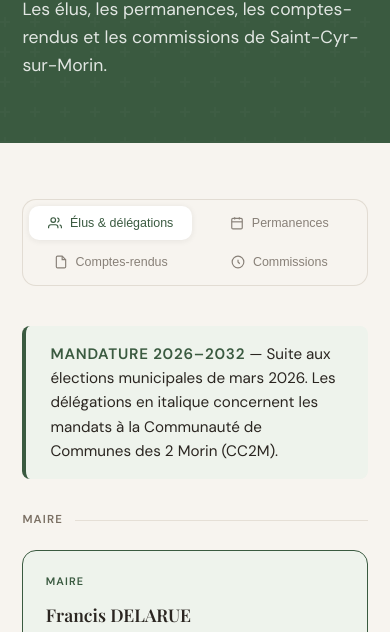
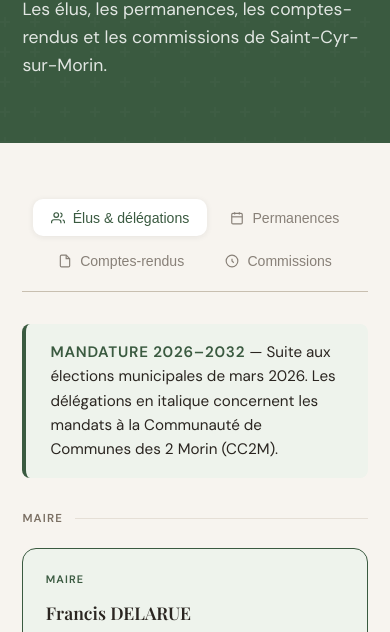
Before and after one commit to PayetGabriel/mairie-saint-cyr-sur-morin, a plain HTML site: page la-commune/conseil-municipal.html in a window 390 px wide. Shown: the part 193-825 px from the top of the page. Drawn offline with nearby package versions, Linux system fonts and the light colour scheme; a web font is replaced by a local one.

Commit message:
changement tab-bars

```diff
--- a/css/style.css
+++ b/css/style.css
@@ -1280,6 +1280,53 @@ nav.scrolled { box-shadow: 0 2px 20px rgba(42,37,32,0.08); }
 }
 
 
+/* ── ONGLETS ─────────────────────────────── */
+
+.tabs-bar {
+  display: flex;
+  justify-content: center;
+  gap: 0.5rem;
+  margin-bottom: 3rem;
+  border-bottom: 1px solid var(--pierre);
+  padding-bottom: 0.75rem;
+
+  /* AJOUTS POUR ACTIVER LE RETOUR À LA LIGNE */
+  flex-wrap: wrap;        /* Permet aux onglets de passer à la ligne */
+}
+
+.tab-btn {
+  display: flex;
+  align-items: center;
+  gap: 0.5rem;
+  padding: 0.65rem 1.4rem;
+  border-radius: 10px;
+  font-size: 0.88rem;
+  font-weight: 500;
+  cursor: pointer;
+  border: none;
+  background: transparent;
+  color: var(--gris);
+  transition: all 0.2s;
+  white-space: nowrap;
+}
+
+.tab-btn svg { stroke: currentColor; flex-shrink: 0; }
+
+.tab-btn:hover {
+  color: var(--texte);
+  background: rgba(200,191,176,0.25);
+}
+
+.tab-btn.active {
+  background: var(--blanc);
+  color: var(--vert);
+  box-shadow: 0 1px 6px rgba(42,37,32,0.08);
+}
+
+.tab-pane { display: none; }
+.tab-pane.active { display: block; }
+
+
 /* ─── FOOTER ──────────────────────────────── */
 
 footer {
@@ -1376,6 +1423,17 @@ footer {
   .actu-grid    { grid-template-columns: 1fr; }
   .village-grid { grid-template-columns: 1fr; gap: 2.5rem; }
   .village-photos { margin-top: .5rem; }
+  .tabs-bar {
+    gap: 0.375rem;        /* Rapproche un poil les onglets sur petit écran */
+    margin-bottom: 2rem;
+  }
+
+  .tabs-bar::-webkit-scrollbar { display: none; } /* Cache scroll Chrome/Safari */
+
+  .tab-btn {
+    flex: 0 0 auto; /* Empêche les boutons de rétrécir */
+    padding: 0.65rem 1.1rem; /* On réduit un peu le padding */
+  }
 }
 
 @media (max-width: 700px) {
--- a/la-commune/conseil-municipal.html
+++ b/la-commune/conseil-municipal.html
@@ -14,51 +14,6 @@
   <link rel="stylesheet" href="/css/sivu.css" />
 
   <style>
-
-    /* ── ONGLETS ─────────────────────────────── */
-
-    .cm-tabs {
-      display: flex;
-      gap: 0.375rem;
-      background: var(--creme);
-      border: 1px solid rgba(200,191,176,0.45);
-      border-radius: 14px;
-      padding: 0.375rem;
-      width: fit-content;
-      margin-bottom: 2.5rem;
-      flex-wrap: wrap;
-    }
-
-    .cm-tab {
-      display: flex;
-      align-items: center;
-      gap: 0.5rem;
-      padding: 0.65rem 1.25rem;
-      border-radius: 10px;
-      font-size: 0.85rem;
-      font-weight: 500;
-      cursor: pointer;
-      border: none;
-      background: transparent;
-      color: var(--gris);
-      transition: all 0.2s;
-      white-space: nowrap;
-    }
-
-    .cm-tab svg { stroke: currentColor; }
-
-    .cm-tab:hover { color: var(--texte); background: rgba(200,191,176,0.2); }
-
-    .cm-tab.active {
-      background: var(--blanc);
-      color: var(--vert);
-      box-shadow: 0 1px 6px rgba(42,37,32,0.08);
-    }
-
-    .cm-pane { display: none; }
-    .cm-pane.active { display: block; }
-
-
     /* ── CARTE ÉLU ───────────────────────────── */
 
     .elus-grid {
@@ -417,8 +372,6 @@
     /* ── RESPONSIVE ──────────────────────────── */
 
     @media (max-width: 768px) {
-      .cm-tabs { width: 100%; }
-      .cm-tab { flex: 1; justify-content: center; font-size: 0.78rem; padding: 0.6rem 0.75rem; }
       .elus-grid { grid-template-columns: 1fr; }
       .cr-grid { grid-template-columns: 1fr 1fr; }
     }
@@ -442,20 +395,20 @@
   <div class="section-inner">
 
     <!-- Onglets -->
-    <div class="cm-tabs" role="tablist">
-      <button class="cm-tab active" data-pane="elus">
+    <div class="tabs-bar reveal" role="tablist">
+      <button class="tab-btn active" data-pane="elus">
         <svg width="14" height="14" fill="none" stroke-width="2" viewBox="0 0 24 24"><path d="M17 21v-2a4 4 0 0 0-4-4H5a4 4 0 0 0-4 4v2"/><circle cx="9" cy="7" r="4"/><path d="M23 21v-2a4 4 0 0 0-3-3.87"/><path d="M16 3.13a4 4 0 0 1 0 7.75"/></svg>
         Élus & délégations
       </button>
-      <button class="cm-tab" data-pane="permanences">
+      <button class="tab-btn" data-pane="permanences">
         <svg width="14" height="14" fill="none" stroke-width="2" viewBox="0 0 24 24"><rect x="3" y="4" width="18" height="18" rx="2"/><line x1="16" y1="2" x2="16" y2="6"/><line x1="8" y1="2" x2="8" y2="6"/><line x1="3" y1="10" x2="21" y2="10"/></svg>
         Permanences
       </button>
-      <button class="cm-tab" data-pane="cr">
+      <button class="tab-btn" data-pane="cr">
         <svg width="14" height="14" fill="none" stroke-width="2" viewBox="0 0 24 24"><path d="M14 2H6a2 2 0 0 0-2 2v16a2 2 0 0 0 2 2h12a2 2 0 0 0 2-2V8z"/><polyline points="14 2 14 8 20 8"/></svg>
         Comptes-rendus
       </button>
-      <button class="cm-tab" data-pane="commissions">
+      <button class="tab-btn" data-pane="commissions">
         <svg width="14" height="14" fill="none" stroke-width="2" viewBox="0 0 24 24"><circle cx="12" cy="12" r="10"/><path d="M12 8v4l3 3"/></svg>
         Commissions
       </button>
@@ -463,7 +416,7 @@
 
 
     <!-- ── ÉLUS ─── -->
-    <div class="cm-pane active" id="pane-elus">
+    <div class="tab-pane active" id="pane-elus">
 
       <div class="info-note reveal" style="margin-bottom: 2rem;">
         <strong>Mandature 2026–2032</strong> — Suite aux élections municipales de mars 2026. Les délégations en italique concernent les mandats à la Communauté de Communes des 2 Morin (CC2M).
@@ -649,7 +602,7 @@
 
 
     <!-- ── PERMANENCES ─── -->
-    <div class="cm-pane" id="pane-permanences">
+    <div class="tab-pane" id="pane-permanences">
 
       <div class="alert-box primary reveal" style="margin-bottom: 2rem;">
         <svg width="20" height="20" fill="none" stroke="currentColor" stroke-width="2" viewBox="0 0 24 24"><path d="M21 10c0 7-9 13-9 13s-9-6-9-13a9 9 0 0 1 18 0z"/><circle cx="12" cy="10" r="3"/></svg>
@@ -712,7 +665,7 @@
 
 
     <!-- ── COMPTES-RENDUS ─── -->
-    <div class="cm-pane" id="pane-cr">
+    <div class="tab-pane" id="pane-cr">
       <p style="font-size: 0.88rem; color: var(--gris); margin-bottom: 2rem;">Cliquez sur un conseil municipal pour consulter le compte-rendu.</p>
 
       <!-- 2025 -->
@@ -821,7 +774,7 @@
 
 
     <!-- ── COMMISSIONS ─── -->
-    <div class="cm-pane" id="pane-commissions">
+    <div class="tab-pane" id="pane-commissions">
 
       <div class="info-note reveal" style="margin-bottom: 2rem;">
         <strong>Note</strong> — La composition des commissions correspond à la mandature précédente (2020–2026). Elle sera mise à jour après la constitution des commissions de la nouvelle mandature 2026–2032.
@@ -947,11 +900,12 @@
     .then(r => r.text())
     .then(d => { document.getElementById('footer-placeholder').innerHTML = d; });
 
-  // Onglets
-  document.querySelectorAll('.cm-tab').forEach(btn => {
+  // Onglets mis à jour avec les nouvelles classes
+  document.querySelectorAll('.tab-btn').forEach(btn => {
     btn.addEventListener('click', () => {
-      document.querySelectorAll('.cm-tab').forEach(b => b.classList.remove('active'));
-      document.querySelectorAll('.cm-pane').forEach(p => p.classList.remove('active'));
+      document.querySelectorAll('.tab-btn').forEach(b => b.classList.remove('active'));
+      document.querySelectorAll('.tab-pane').forEach(p => p.classList.remove('active'));
+
       btn.classList.add('active');
       document.getElementById('pane-' + btn.dataset.pane).classList.add('active');
     });
@@ -966,29 +920,19 @@
   });
 
   // Gestion de l'ancrage direct depuis le footer ou un lien externe
-  // Nouveau système par Index Numérique
   function checkUrlTab() {
-    const hash = window.location.hash; // Récupère par ex '#tab-3'
+    const hash = window.location.hash;
 
     if (hash && hash.startsWith('#tab-')) {
-      // On extrait le numéro (ex: 3)
       const tabIndex = parseInt(hash.replace('#tab-', ''), 10);
+      const allTabs = document.querySelectorAll('.tab-btn');
 
-      // On récupère la liste de tous tes boutons d'onglets (.cm-tab)
-      const allTabs = document.querySelectorAll('.cm-tab');
-
-      // Si l'onglet demandé existe bien
       if (allTabs[tabIndex]) {
-        // On force le clic sur l'onglet correspondant
         allTabs[tabIndex].click();
-
-        // Petit scroll fluide automatique vers les onglets
         allTabs[tabIndex].scrollIntoView({ behavior: 'smooth', block: 'start' });
       }
     }
   }
-
-  // Écouteurs d'événements : au chargement et si on clique depuis le footer
   window.addEventListener('DOMContentLoaded', checkUrlTab);
   window.addEventListener('hashchange', checkUrlTab);
 </script>
```
Also changed, not shown: enfance-loisirs/vie-locale/associations-clubs.html (+0 -65 lines).
